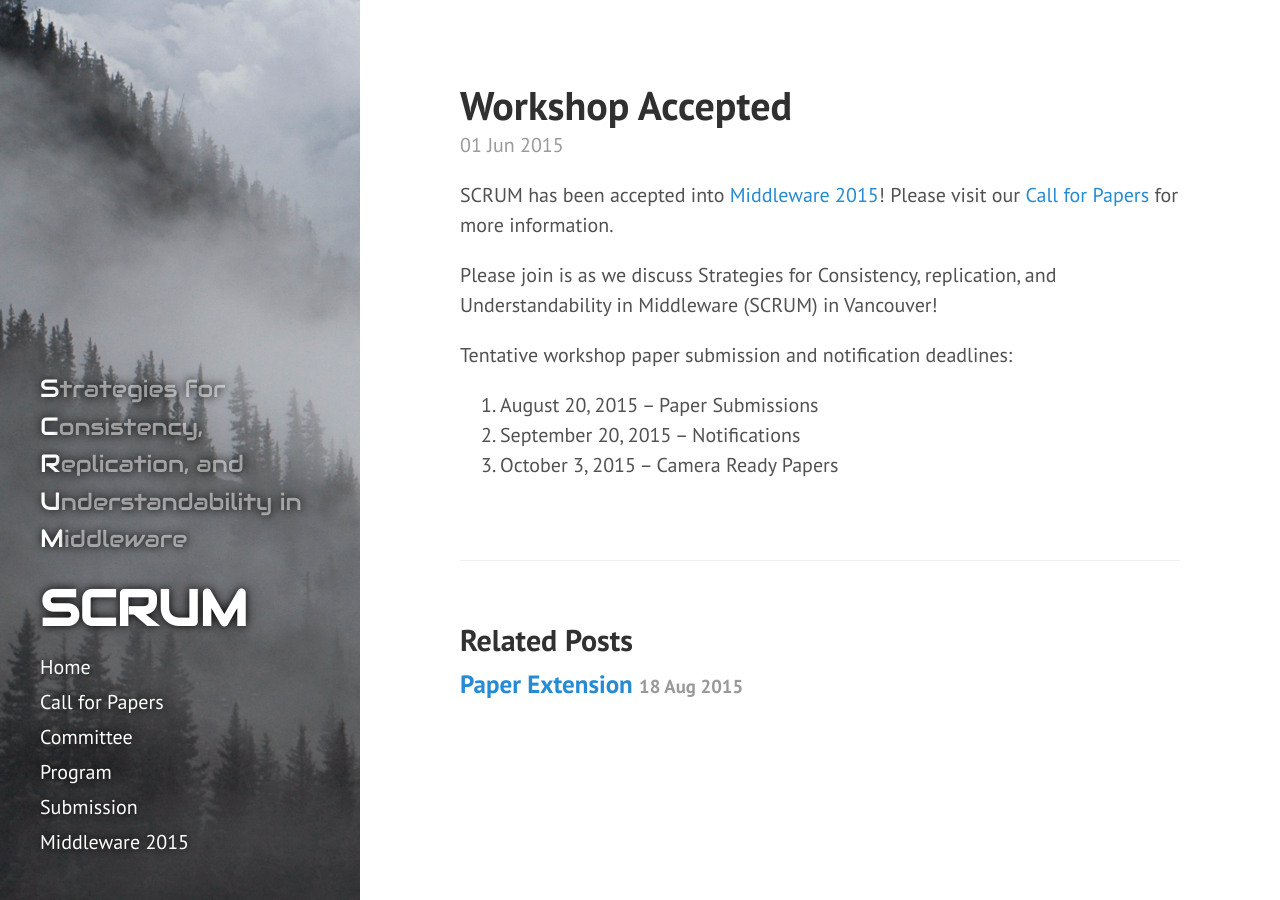
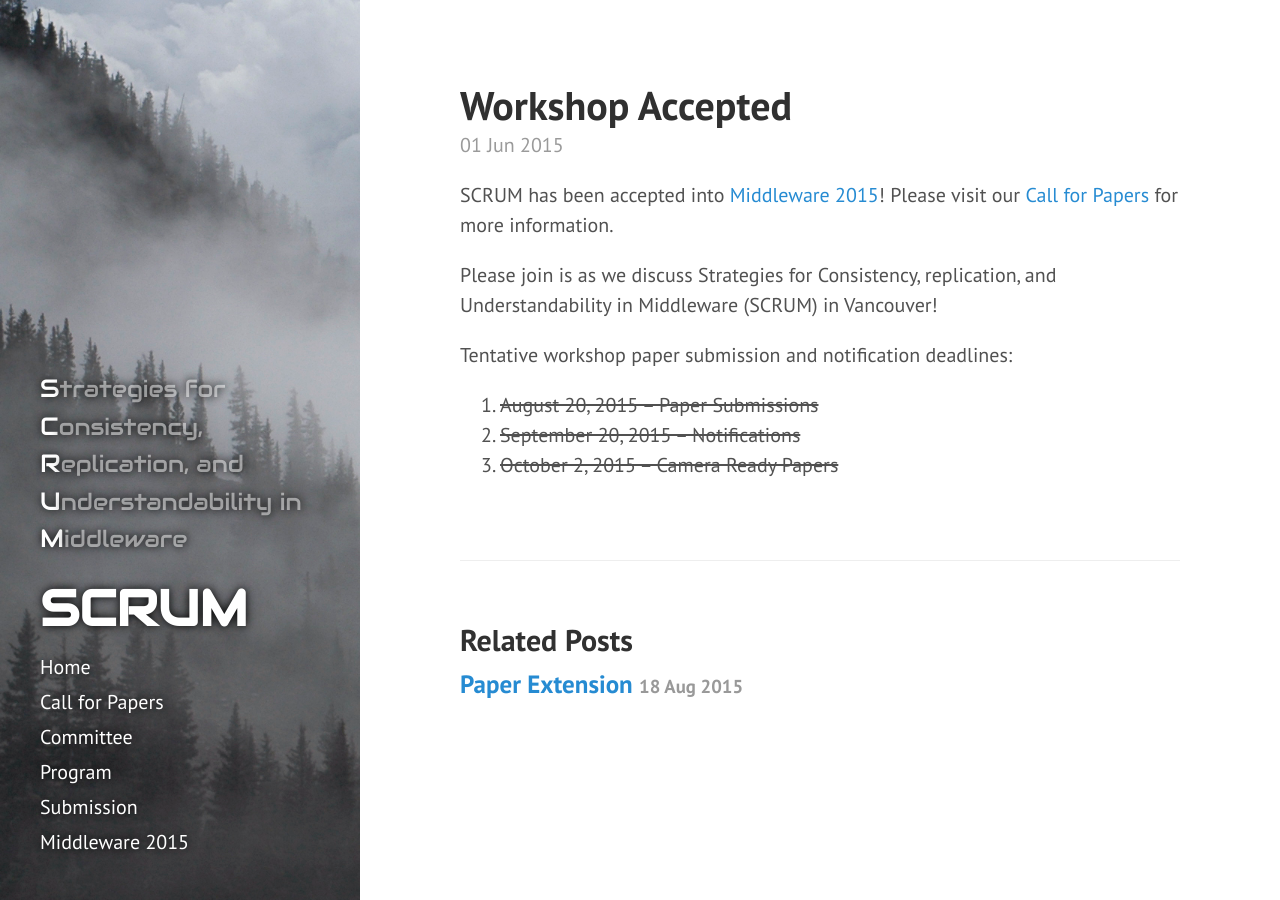
Before and after one commit to Hoverbear/SCRUM2015, a Jekyll site: the page built from _posts/2015-06-01-scrum-accepted.md, in a window 1280 px wide. Built offline with Jekyll 4.4.1, drawn with Linux system fonts in a browser that asks for light colours; Markdown is read by kramdown in place of the engine named in the settings.

Commit message:
Date fix

```diff
--- a/_posts/2015-06-01-scrum-accepted.md
+++ b/_posts/2015-06-01-scrum-accepted.md
@@ -9,6 +9,6 @@ Please join is as we discuss Strategies for Consistency, replication, and Unders
 
 Tentative workshop paper submission and notification deadlines:
 
-1. August 20, 2015 – Paper Submissions
-2. September 20, 2015 – Notifications
-3. October 3, 2015 – Camera Ready Papers
+1. <s>August 20, 2015 – Paper Submissions</s>
+2. <s>September 20, 2015 – Notifications</s>
+3. <s>October 2, 2015 – Camera Ready Papers</s>
```
Also changed, not shown: committee.md (+0 -1 lines).
